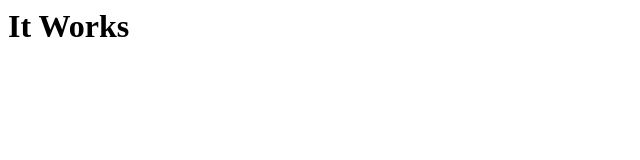
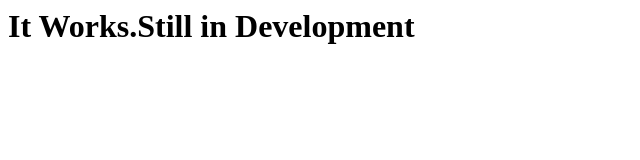
Before and after one commit to Asp-214/Asp-214.github.io, a plain HTML site: page index.html in a window 1280 px wide. Shown: the whole page, without its empty margins (0-640 px from the left). Drawn offline with Linux system fonts and the light colour scheme.

Commit message:
Update index.html

```diff
--- a/index.html
+++ b/index.html
@@ -1,6 +1,6 @@
 <html>
   <head><title>hi</title></head>
   <body>
-  <h1>It Works</h1>
+  <h1>It Works.Still in Development</h1>
   </body>
 </html>
```
